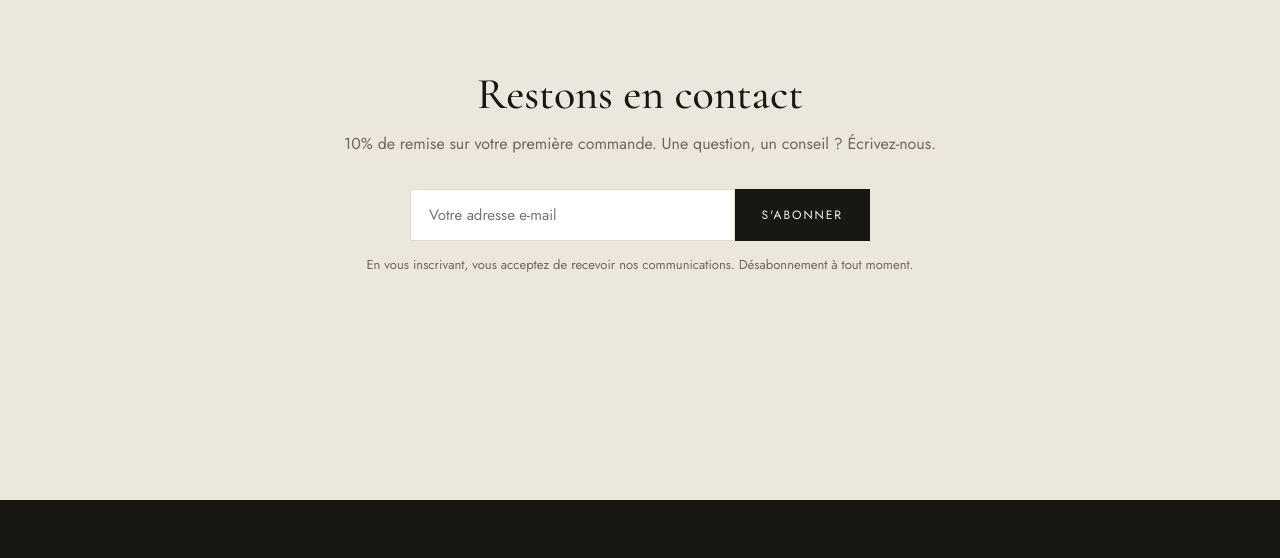
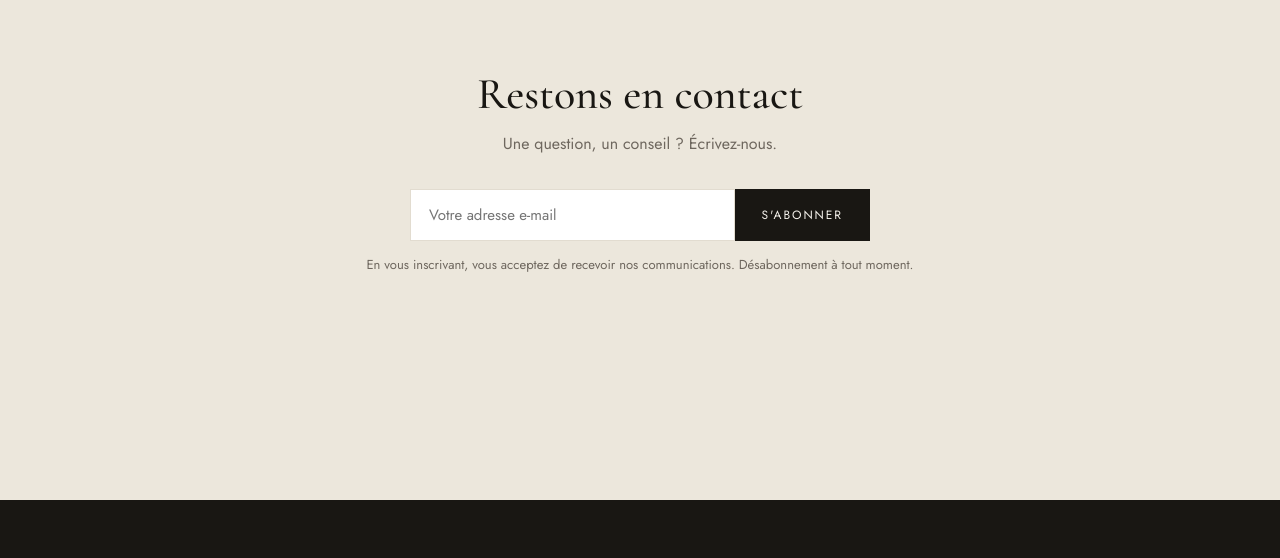
Before and after one commit to chirinechekhar-png/w6paris-website, a website: page index.html in a window 1280 px wide. Shown: the part 7520-8078 px from the top of the page. Drawn offline with nearby package versions, Linux system fonts and the light colour scheme; no server answers.

Commit message:
Update homepage newsletter subtitle to 'Une question, un conseil ? Écrivez-nous.'

```diff
--- a/index.html
+++ b/index.html
@@ -197,7 +197,7 @@
   <!-- NEWSLETTER -->
   <section class="newsletter section-alt">
     <h2 data-i18n="home.newsTitle">Restons en contact</h2>
-    <p data-i18n="home.newsSub">10% de remise sur votre première commande. Une question, un conseil ? Écrivez-nous.</p>
+    <p data-i18n="home.newsSub">Une question, un conseil ? Écrivez-nous.</p>
     <form class="newsletter-form">
       <input type="email" placeholder="Votre adresse e-mail" data-i18n-ph="home.newsPlaceholder" required>
       <button type="submit" data-i18n="home.newsBtn">S'abonner</button>
--- a/js/i18n.js
+++ b/js/i18n.js
@@ -48,7 +48,7 @@ const I18N = {
       giftTitle: "Un parfum offert avec chaque diffuseur",
       giftSub: "Chaque diffuseur W6 Paris est accompagné d'une fragrance de votre choix — pour une expérience olfactive complète dès la première diffusion.",
       newsTitle: "Restons en contact",
-      newsSub: "10% de remise sur votre première commande. Une question, un conseil ? Écrivez-nous.",
+      newsSub: "Une question, un conseil ? Écrivez-nous.",
       newsPlaceholder: "Votre adresse e-mail",
       newsBtn: "S'abonner",
       newsNote: "En vous inscrivant, vous acceptez de recevoir nos communications. Désabonnement à tout moment.",
@@ -303,7 +303,7 @@ const I18N = {
       giftTitle: "One fragrance free with every diffuser",
       giftSub: "Every W6 Paris diffuser comes with a fragrance of your choice — a complete olfactory experience from the very first diffusion.",
       newsTitle: "Stay in touch",
-      newsSub: "10% off your first order. A question, a piece of advice? Write to us.",
+      newsSub: "A question, a piece of advice? Write to us.",
       newsPlaceholder: "Your email address",
       newsBtn: "Subscribe",
       newsNote: "By subscribing you agree to receive our communications. Unsubscribe at any time.",
```
